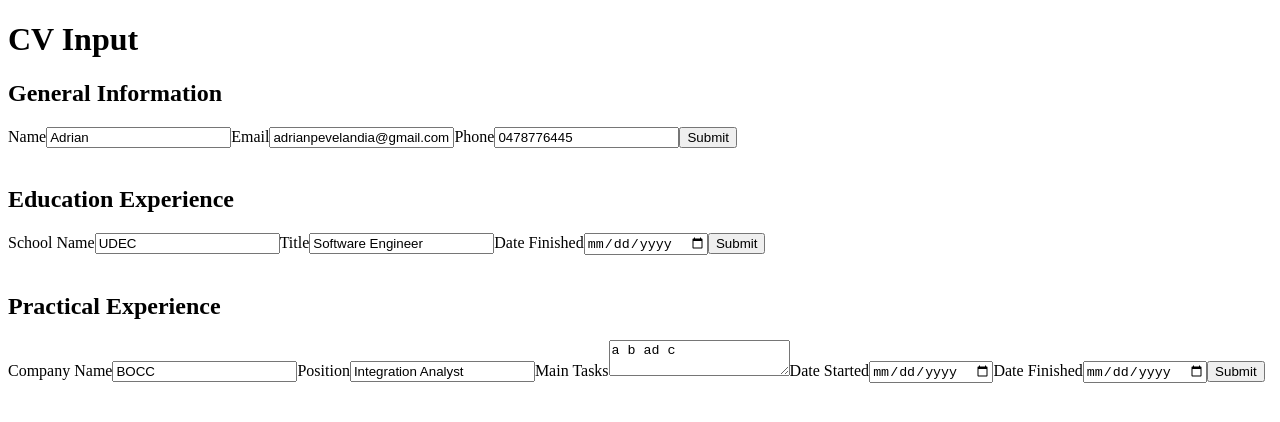
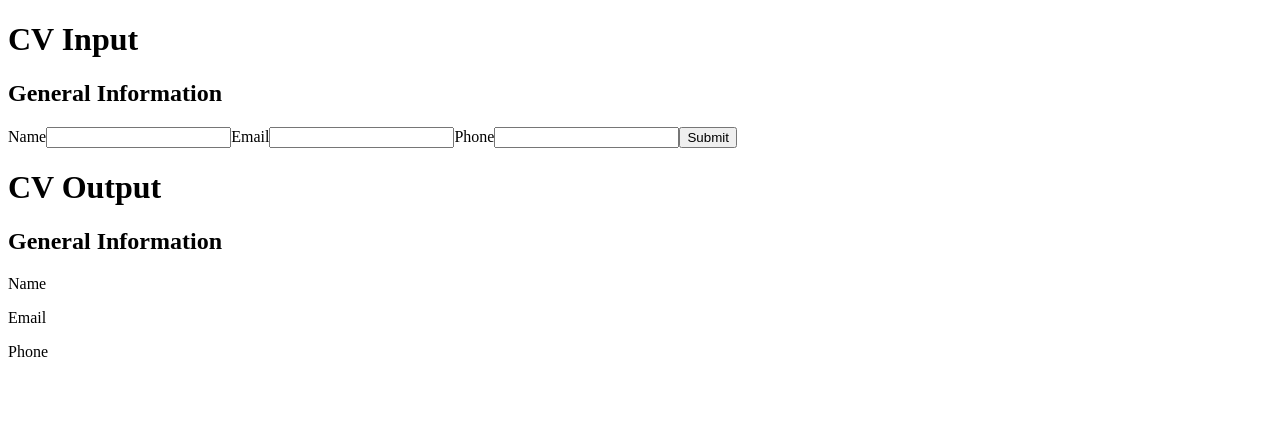
Before and after one commit to adjapeve/React-cv-project, a React (Create React App) app: page / in a window 1280 px wide. Shown: the top 422 px of the page. Built offline with nearby package versions, Linux system fonts and the light colour scheme.

Commit message:
add functionality to render information on OutGeneralInfo when the submit button is pressed

```diff
--- a/src/App.js
+++ b/src/App.js
@@ -2,13 +2,51 @@
 
 import React, { Component } from "react";
 // import uniqid from "uniqid";
-import CVInput from "./components/CVInput";
+import CvInput from "./components/CvInput";
+import CvOutput from "./components/CvOutput";
 
 class App extends Component {
+  constructor(props) {
+    super(props);
+    this.state = {
+      gIname: "",
+      gIemail: "",
+      gIphone: "",
+      gIrender: { name: "", email: "", phone: "" },
+    };
+    this.handleDataChange = this.handleDataChange.bind(this);
+    this.handleGeneralInfoSubmit = this.handleGeneralInfoSubmit.bind(this);
+  }
+  handleDataChange(event) {
+    const target = event.target;
+    const value = target.value;
+    const name = target.name;
+    this.setState({
+      [name]: value,
+    });
+  }
+  handleGeneralInfoSubmit(event) {
+    event.preventDefault();
+    this.setState({
+      gIrender: {
+        name: this.state.gIname,
+        email: this.state.gIemail,
+        phone: this.state.gIphone,
+      },
+    });
+  }
 
   render() {
     return (
-      <CVInput/>
+      <div>
+        <CvInput
+          entryData={this.state}
+          onDataChange={this.handleDataChange}
+          onGeneralInfoSubmit={this.handleGeneralInfoSubmit}
+        />
+        <CvOutput renderData={this.state.gIrender} />
+        <p></p>
+      </div>
     );
   }
 }
--- a/src/components/CVInput.js
+++ /dev/null
@@ -1,23 +0,0 @@
-// CVInput.js
-
-import React, { Component } from "react";
-import InGeneralInfo from "./InGeneralInfo";
-import InEducationExp from "./InEducationExp";
-import InPracticalExp from "./InPracticalExp";
-
-class CVInput extends Component {
-  render() {
-    return (
-      <div>
-        <h1>CV Input</h1>
-        <InGeneralInfo />
-        <br />
-        <InEducationExp />
-        <br />
-        <InPracticalExp />
-      </div>
-    );
-  }
-}
-
-export default CVInput;
--- /dev/null
+++ b/src/components/CvInput.js
@@ -0,0 +1,29 @@
+// CvInput.js
+
+import React, { Component } from "react";
+import InGeneralInfo from "./InGeneralInfo";
+import InEducationExp from "./InEducationExp";
+import InPracticalExp from "./InPracticalExp";
+
+class CvInput extends Component {
+  render() {
+    return (
+      <div>
+        <h1>CV Input</h1>
+        <InGeneralInfo
+          gIname={this.props.entryData.gIname}
+          gIemail={this.props.entryData.gIemail}
+          gIphone={this.props.entryData.gIphone}
+          onDataChange={this.props.onDataChange}
+          onGeneralInfoSubmit={this.props.onGeneralInfoSubmit}
+        />
+        {/* <br />
+        <InEducationExp />
+        <br />
+        <InPracticalExp /> */}
+      </div>
+    );
+  }
+}
+
+export default CvInput;
--- /dev/null
+++ b/src/components/CvOutput.js
@@ -0,0 +1,20 @@
+// CvOutput.js
+
+import React, { Component } from "react";
+import OutGeneralInfo from "./OutGeneralInfo";
+import OutEducationExp from "./OutEducationExp";
+import OutPracticalExp from "./OutPracticalExp";
+class CvOutput extends Component {
+  render() {
+    return (
+      <div>
+        <h1>CV Output</h1>
+        <OutGeneralInfo renderData={this.props.renderData} />
+        {/* <OutEducationExp />
+        <OutPracticalExp /> */}
+      </div>
+    );
+  }
+}
+
+export default CvOutput;
--- a/src/components/InGeneralInfo.js
+++ b/src/components/InGeneralInfo.js
@@ -3,27 +3,51 @@
 import React, { Component } from "react";
 
 class InGeneralInfo extends Component {
+  constructor(props) {
+    super(props);
+    this.handleDataChange = this.handleDataChange.bind(this);
+    this.handleSubmit = this.handleSubmit.bind(this);
+  }
+  handleDataChange(event) {
+    this.props.onDataChange(event);
+  }
+  handleSubmit(event) {
+    this.props.onGeneralInfoSubmit(event);
+  }
   render() {
     return (
       <div>
         <h2>General Information</h2>
-        <form>
+        <form onSubmit={this.handleSubmit}>
           <label>
             Name
-            <input type="text" id="name" name="name" value="Adrian" />
+            <input
+              type="text"
+              id="name"
+              name="gIname"
+              value={this.props.name}
+              onChange={this.handleDataChange}
+            />
           </label>
           <label>
             Email
             <input
               type="email"
               id="email"
-              name="email"
-              value="adrianpevelandia@gmail.com"
+              name="gIemail"
+              value={this.props.email}
+              onChange={this.handleDataChange}
             />
           </label>
           <label>
             Phone
-            <input type="phone" id="phone" name="phone" value="0478776445" />
+            <input
+              type="phone"
+              id="phone"
+              name="gIphone"
+              value={this.props.phone}
+              onChange={this.handleDataChange}
+            />
           </label>
           <button>Submit</button>
         </form>
--- /dev/null
+++ b/src/components/OutEducationExp.js
@@ -0,0 +1,27 @@
+// OutGeneralInfo.js
+
+import React, { Component } from "react";
+
+class OutGeneralInfo extends Component {
+  render() {
+    return (
+      <div>
+        <h2>Education Experience</h2>
+        <label>
+          School Name
+          <p>UDEC</p>
+        </label>
+        <label>
+          Title
+          <p>Software Engineer</p>
+        </label>
+        <label>
+          Date Finished
+          <p>0478776445</p>
+        </label>
+      </div>
+    );
+  }
+}
+
+export default OutGeneralInfo;
--- /dev/null
+++ b/src/components/OutGeneralInfo.js
@@ -0,0 +1,27 @@
+// OutGeneralInfo.js
+
+import React, { Component } from "react";
+
+class OutGeneralInfo extends Component {
+  render() {
+    return (
+      <div>
+        <h2>General Information</h2>
+        <label>
+          Name
+          <p>{this.props.renderData.name}</p>
+        </label>
+        <label>
+          Email
+          <p>{this.props.renderData.email}</p>
+        </label>
+        <label>
+          Phone
+          <p>{this.props.renderData.phone}</p>
+        </label>
+      </div>
+    );
+  }
+}
+
+export default OutGeneralInfo;
--- /dev/null
+++ b/src/components/OutPracticalExp.js
@@ -0,0 +1,27 @@
+// OutGeneralInfo.js
+
+import React, { Component } from "react";
+
+class OutGeneralInfo extends Component {
+  render() {
+    return (
+      <div>
+        <h2>General Information</h2>
+        <label>
+          Name
+          <p>Adrian</p>
+        </label>
+        <label>
+          Email
+          <p>adrianpevelandia@gmail</p>
+        </label>
+        <label>
+          Phone
+          <p>0478776445</p>
+        </label>
+      </div>
+    );
+  }
+}
+
+export default OutGeneralInfo;
```
